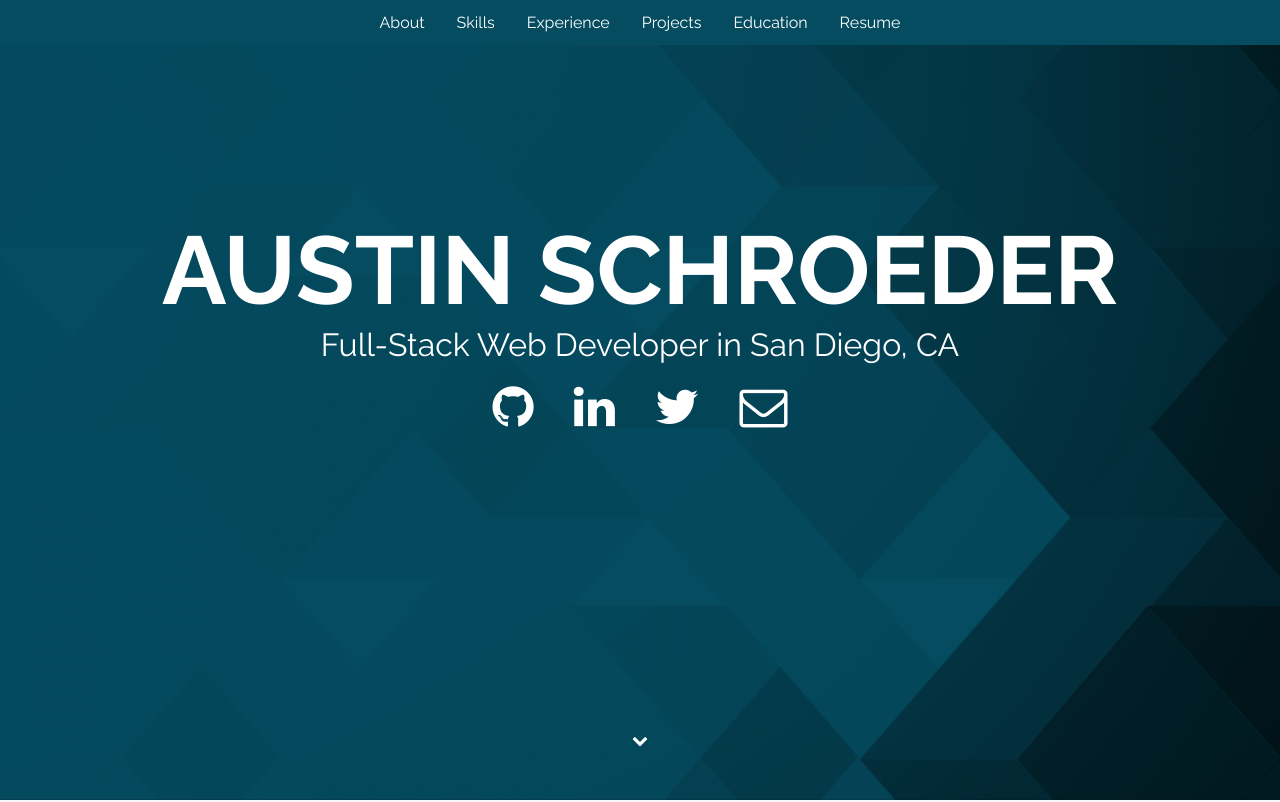
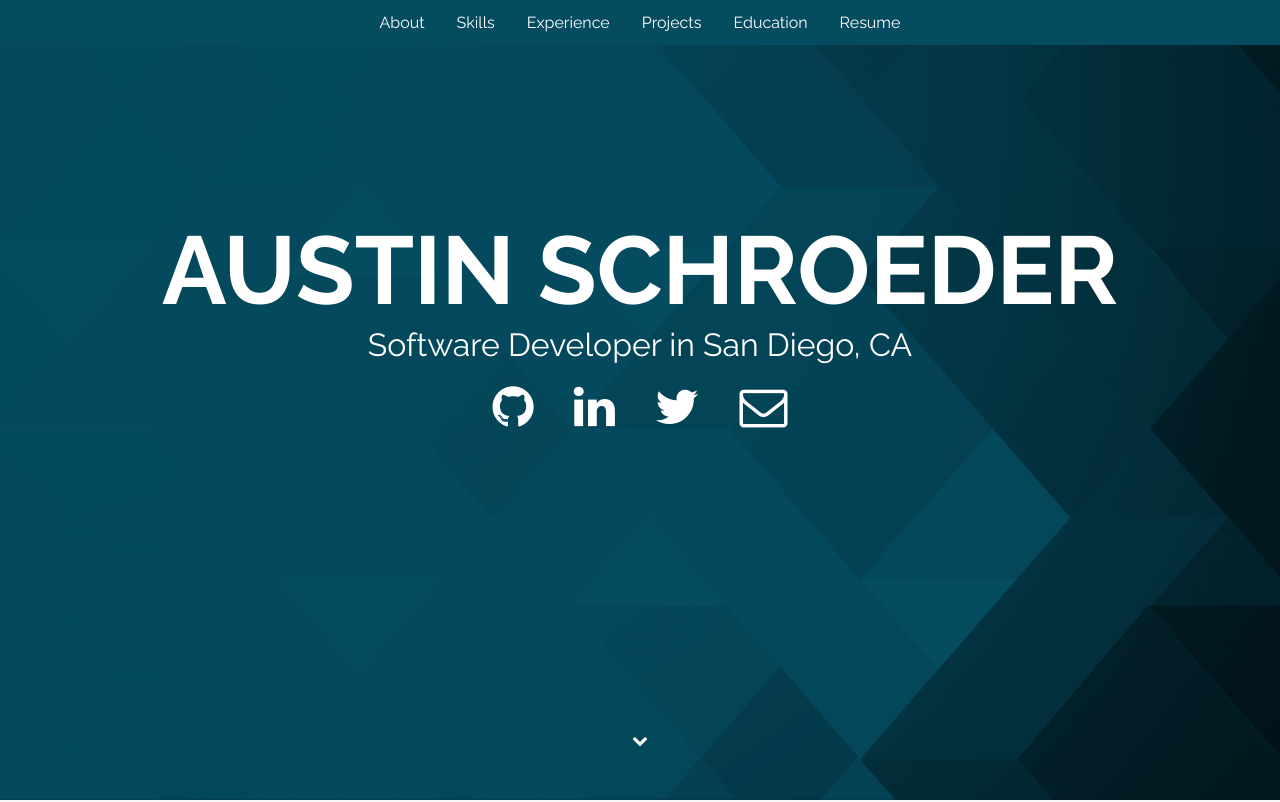
Before and after one commit to austinschroeder/portfolio-react, a React (Create React App) app: page / in a window 1280 px wide. Shown: the top 802 px of the page. Built offline with nearby package versions, Linux system fonts and the light colour scheme.

Commit message:
hide scroll bar

```diff
--- a/src/components/Header.jsx
+++ b/src/components/Header.jsx
@@ -19,7 +19,7 @@ const Header = () => {
     <Jumbotron>
       <JumbotronText>
         <h1>AUSTIN SCHROEDER</h1>
-        <p>Full-Stack Web Developer in San Diego, CA</p>
+        <p>Software Developer in San Diego, CA</p>
       </JumbotronText>
       <SocialContainer>
         <ul>
--- a/src/globalStyles.js
+++ b/src/globalStyles.js
@@ -14,6 +14,7 @@ body {
   font-family: 'Raleway', sans-serif;
   background: ${(props) => props.theme.colors.backgroundGrey};
   margin: 0;
+  overflow-x: hidden;
 }
 
 h2 {
```
